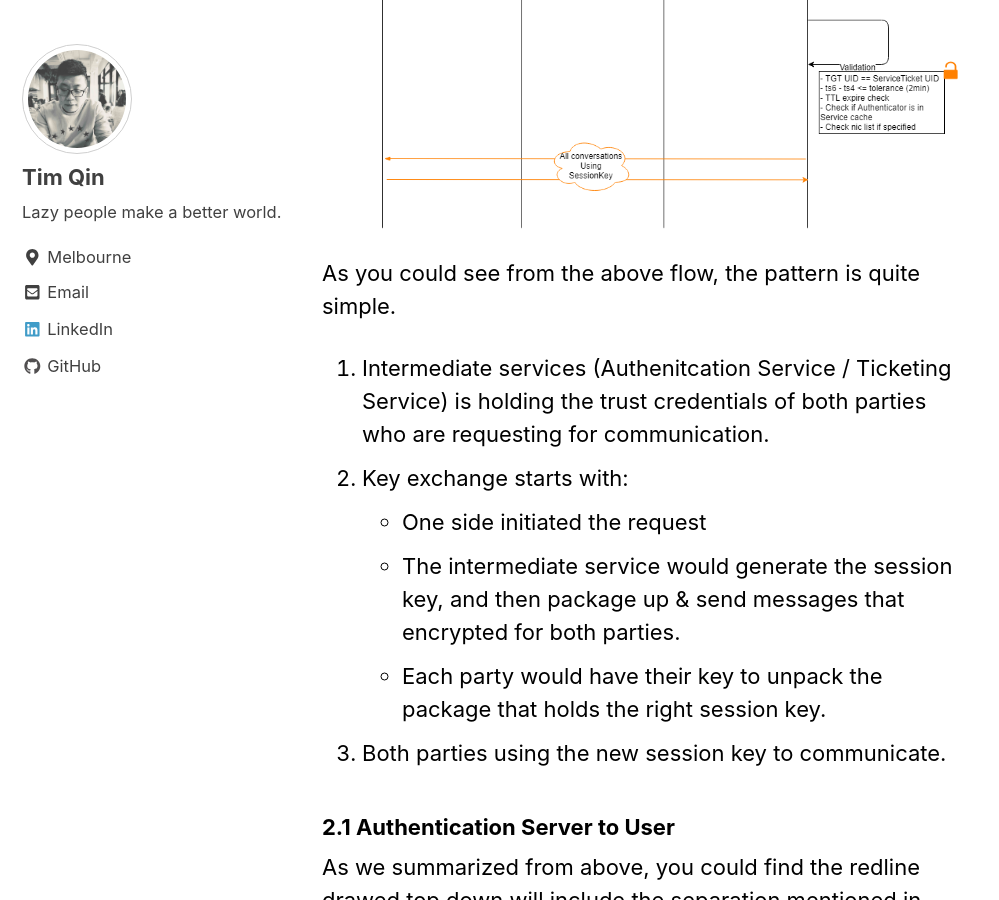
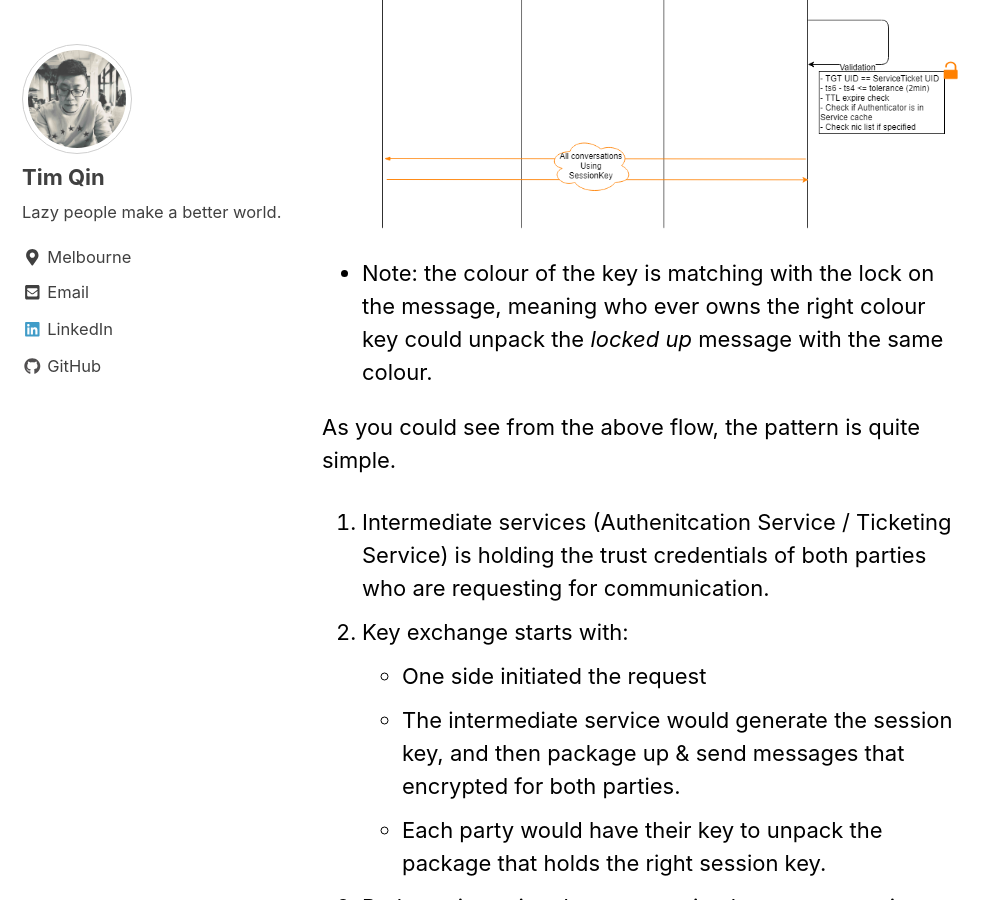
Before and after one commit to timmyraynor/timmyraynor.github.io, a Jekyll site: the page built from _posts/2018-09-27-kerberos-in-one-image.markdown, in a window 1280 px wide and 900 px high, scrolled down 1761 px. Shown: the whole window, without its empty margins (0-999 px from the left). Built offline with Jekyll 4.4.1, drawn with Linux system fonts in a browser that asks for light colours; nearby versions of some CDN libraries; comment, search, counter and statistics services are not loaded.

Commit message:
Add explain to the image colour

```diff
--- a/_posts/2018-09-27-kerberos-in-one-image.markdown
+++ b/_posts/2018-09-27-kerberos-in-one-image.markdown
@@ -21,6 +21,8 @@ Kerberos, in my understanding, is to establish a trust connection between an aut
 ## 2 Entire Flow
 ![Automation Stack]({{ "/assets/kerberos-flow.png" | absolute_url }})
 
+* Note: the colour of the key is matching with the lock on the message, meaning who ever owns the right colour key could unpack the *locked up* message with the same colour.
+
 As you could see from the above flow, the pattern is quite simple.
 
 1. Intermediate services (Authenitcation Service / Ticketing Service) is holding the trust credentials of both parties who are requesting for communication.
```
